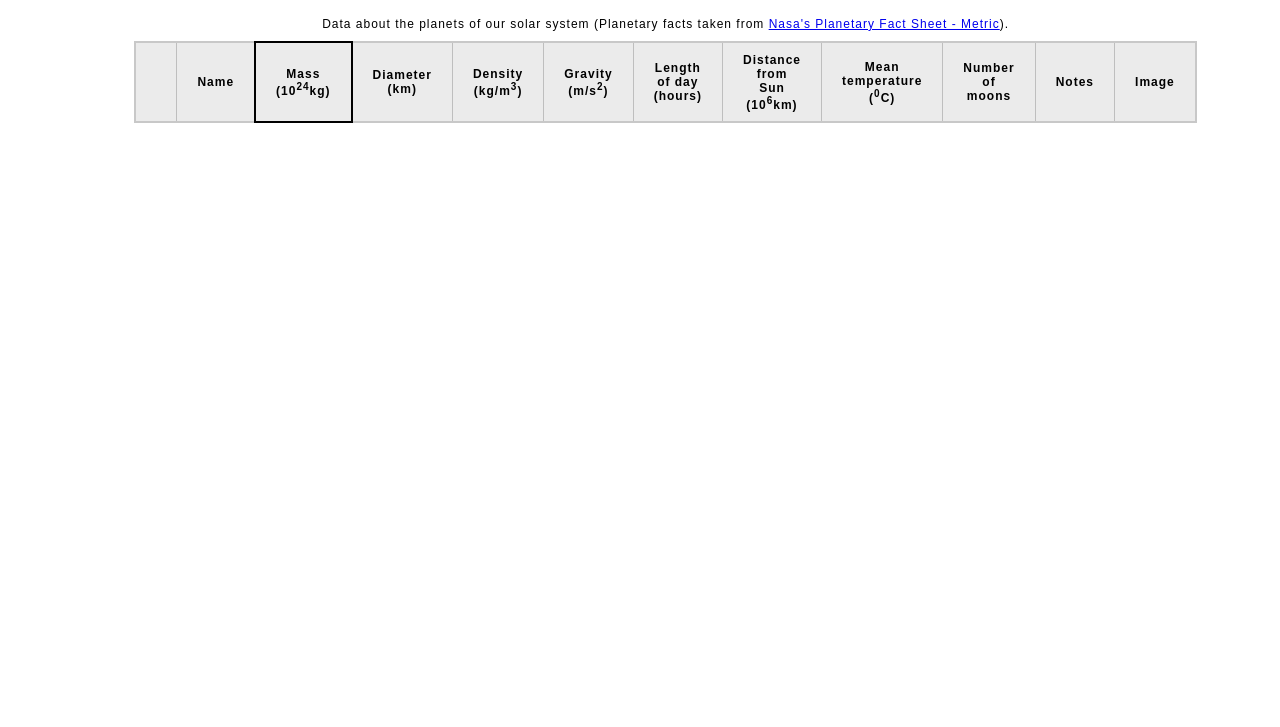
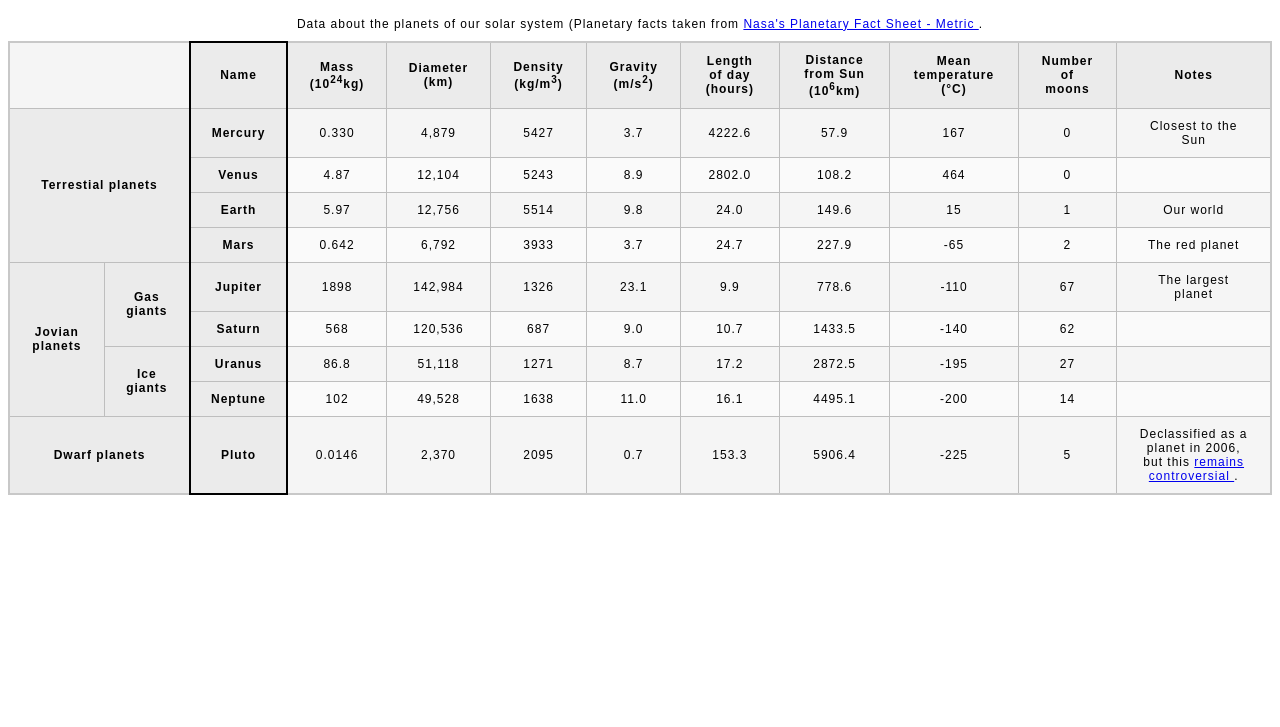
Before and after one commit to jray571/rayj.github.io, a plain HTML site: page index.html in a window 1280 px wide. Shown: the part 73-800 px from the top of the page. Drawn offline with Linux system fonts and the light colour scheme; files that its build step writes are made by us from their sources.

Commit message:
Update index.html

```diff
--- a/index.html
+++ b/index.html
@@ -1,43 +1,34 @@
 <!DOCTYPE html>
-<html lang="en">
+<html lang="en-US">
     <head>
         <meta charset="utf-8">
+        <meta name="author" content="Jacob Ray">
         <meta name="viewport" content="width=device-width, initial-scale=1.0">
-        <meta name="author" content="Jacob Ray">
-        <link href="css/style.css" rel="stylesheet" type="text/css">
+        <link rel="stylesheet" type="text/css" href="styles/style.css">
+        <title>Structuring planet data</title>
     </head>
     <body>
 
+        <h1>Planets data</h1>
 
-        <header>
-            <h1>Planets Data</h1>
-        </header>
-        <main>
         <table>
+
             <caption>
-            <!-- Add the table element. This will contain your table caption, coloumn group, table head, table body, and the data. -->
+                Data about the planets of our solar system (Planetary facts taken from
+                <a href="http://nssdc.gsfc.nasa.gov/planetary/factsheet/">
+                    Nasa's Planetary Fact Sheet - Metric
+                </a>.
+            </caption>
 
-                <!-- The caption element should be the first child of the table element, and wrap the following text and link.-->
-
-                Data about the planets of our solar system (Planetary facts taken from <a href="http://nssdc.gsfc.nasa.gov/planetary/factsheet/">Nasa's Planetary Fact Sheet - Metric</a>).
-                </caption>
             <colgroup>
                 <col span="2">
-                    <col>
-                    <col>
-                    <col>
-                    <col>
-                    <col>
-                    <col>
-                    <col>
-                    <col>
-                    <col>
-                    <col span="2">
-                    <col>
+                <col style="border: 2px solid black;">
+                <col span="9">
             </colgroup>
 
+            <thead>
                 <tr>
-                        <th></th>
+                    <td colspan="2">&nbsp;</td>
                     <th>Name</th>
                     <th>Mass (10<sup>24</sup>kg)</th>
                     <th>Diameter (km)</th>
@@ -45,30 +36,135 @@
                     <th>Gravity (m/s<sup>2</sup>)</th>
                     <th>Length of day (hours)</th>
                     <th>Distance from Sun (10<sup>6</sup>km)</th>
-                        <th>Mean temperature (<sup>0</sup>C)</th>
+                    <th>Mean temperature (°C)</th>
                     <th>Number of moons</th>
                     <th>Notes</th>
-                        <th>Image</th>
+                </tr>
+            </thead>
+
+            <tbody>
+                <tr>
+                    <th colspan="2" rowspan="4">Terrestial planets</th>
+                    <th>Mercury</th>
+                    <td>0.330</td>
+                    <td>4,879</td>
+                    <td>5427</td>
+                    <td>3.7</td>
+                    <td>4222.6</td>
+                    <td>57.9</td>
+                    <td>167</td>
+                    <td>0</td>
+                    <td>Closest to the Sun</td>
+                </tr>
+                <tr>
+                    <th>Venus</th>
+                    <td>4.87</td>
+                    <td>12,104</td>
+                    <td>5243</td>
+                    <td>8.9</td>
+                    <td>2802.0</td>
+                    <td>108.2</td>
+                    <td>464</td>
+                    <td>0</td>
+                    <td>&nbsp;</td>
+                </tr>
+                <tr>
+                    <th>Earth</th>
+                    <td>5.97</td>
+                    <td>12,756</td>
+                    <td>5514</td>
+                    <td>9.8</td>
+                    <td>24.0</td>
+                    <td>149.6</td>
+                    <td>15</td>
+                    <td>1</td>
+                    <td>Our world</td>
+                </tr>
+                <tr>
+                    <th>Mars</th>
+                    <td>0.642</td>
+                    <td>6,792</td>
+                    <td>3933</td>
+                    <td>3.7</td>
+                    <td>24.7</td>
+                    <td>227.9</td>
+                    <td>-65</td>
+                    <td>2</td>
+                    <td>The red planet</td>
+                </tr>
+                <tr>
+                    <th rowspan="4">Jovian planets</th>
+                    <th rowspan="2">Gas giants</th>
+                    <th>Jupiter</th>
+                    <td>1898</td>
+                    <td>142,984</td>
+                    <td>1326</td>
+                    <td>23.1</td>
+                    <td>9.9</td>
+                    <td>778.6</td>
+                    <td>-110</td>
+                    <td>67</td>
+                    <td>The largest planet</td>
+                </tr>
+                <tr>
+                    <th>Saturn</th>
+                    <td>568</td>
+                    <td>120,536</td>
+                    <td>687</td>
+                    <td>9.0</td>
+                    <td>10.7</td>
+                    <td>1433.5</td>
+                    <td>-140</td>
+                    <td>62</td>
+                    <td>&nbsp;</td>
+                </tr>
+                <tr>
+                    <th rowspan="2">Ice giants</th>
+                    <th>Uranus</th>
+                    <td>86.8</td>
+                    <td>51,118</td>
+                    <td>1271</td>
+                    <td>8.7</td>
+                    <td>17.2</td>
+                    <td>2872.5</td>
+                    <td>-195</td>
+                    <td>27</td>
+                    <td>&nbsp;</td>
+                </tr>
+                <tr>
+                    <th>Neptune</th>
+                    <td>102</td>
+                    <td>49,528</td>
+                    <td>1638</td>
+                    <td>11.0</td>
+                    <td>16.1</td>
+                    <td>4495.1</td>
+                    <td>-200</td>
+                    <td>14</td>
+                    <td>&nbsp;</td>
+                </tr>
+                <tr>
+                    <th colspan="2">Dwarf planets</th>
+                    <th>Pluto</th>
+                    <td>0.0146</td>
+                    <td>2,370</td>
+                    <td>2095</td>
+                    <td>0.7</td>
+                    <td>153.3</td>
+                    <td>5906.4</td>
+                    <td>-225</td>
+                    <td>5</td>
+                    <td>
+                        Declassified as a planet in 2006, but this
+                        <a href="http://www.usatoday.com/story/tech/2014/10/02/pluto-planet-solar-system/16578959/">
+                            remains controversial
+                        </a>.
+                    </td>
                 </tr>
 
-                <tbody>
-                    <tr></tr>
-                    <tr></tr>
-                    <tr></tr>
-                    <tr></tr>
-                    <tr></tr>
-                    <tr></tr>
-                    <tr></tr>
-                    <tr></tr>
-                    <tr></tr>
             </tbody>
+
         </table>
-                <!-- The second child of the table element should be the colgroup element, which also contains several col elements, and helps define the purpose of the table colums. -->
 
-                <!-- The table head element should be the third child of the table element; it will wrap the code and content to define a row of column headers. -->
-
-                <!-- The fourth child of the table element should be the table body element, which will contain the code and content to display rows of data. -->
-
-        </main>        <!-- Please note that you do NOT need to add a table footer for this assignment. -->
   </body>
 </html>
```
Lines whose indentation alone changed are shown as unchanged.
